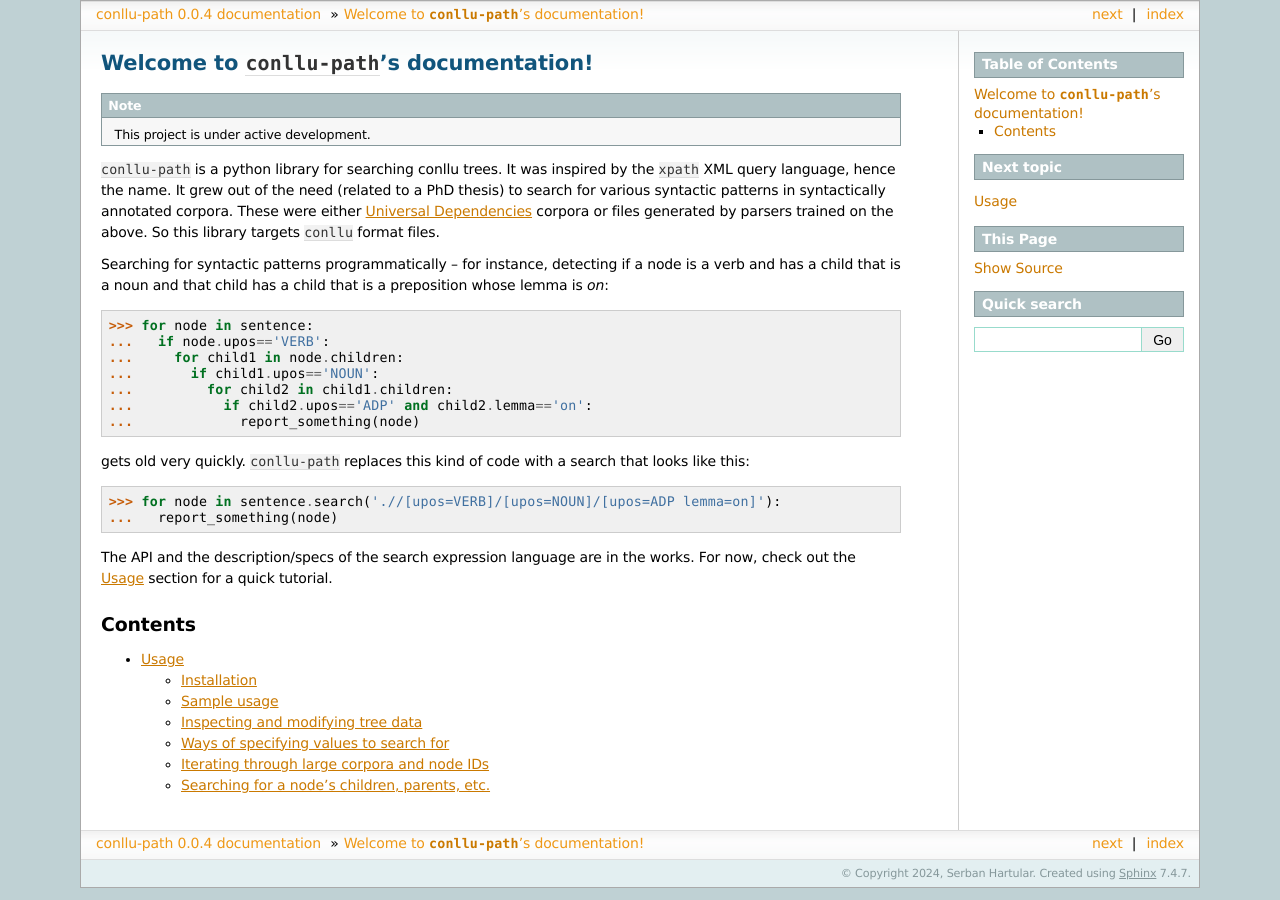
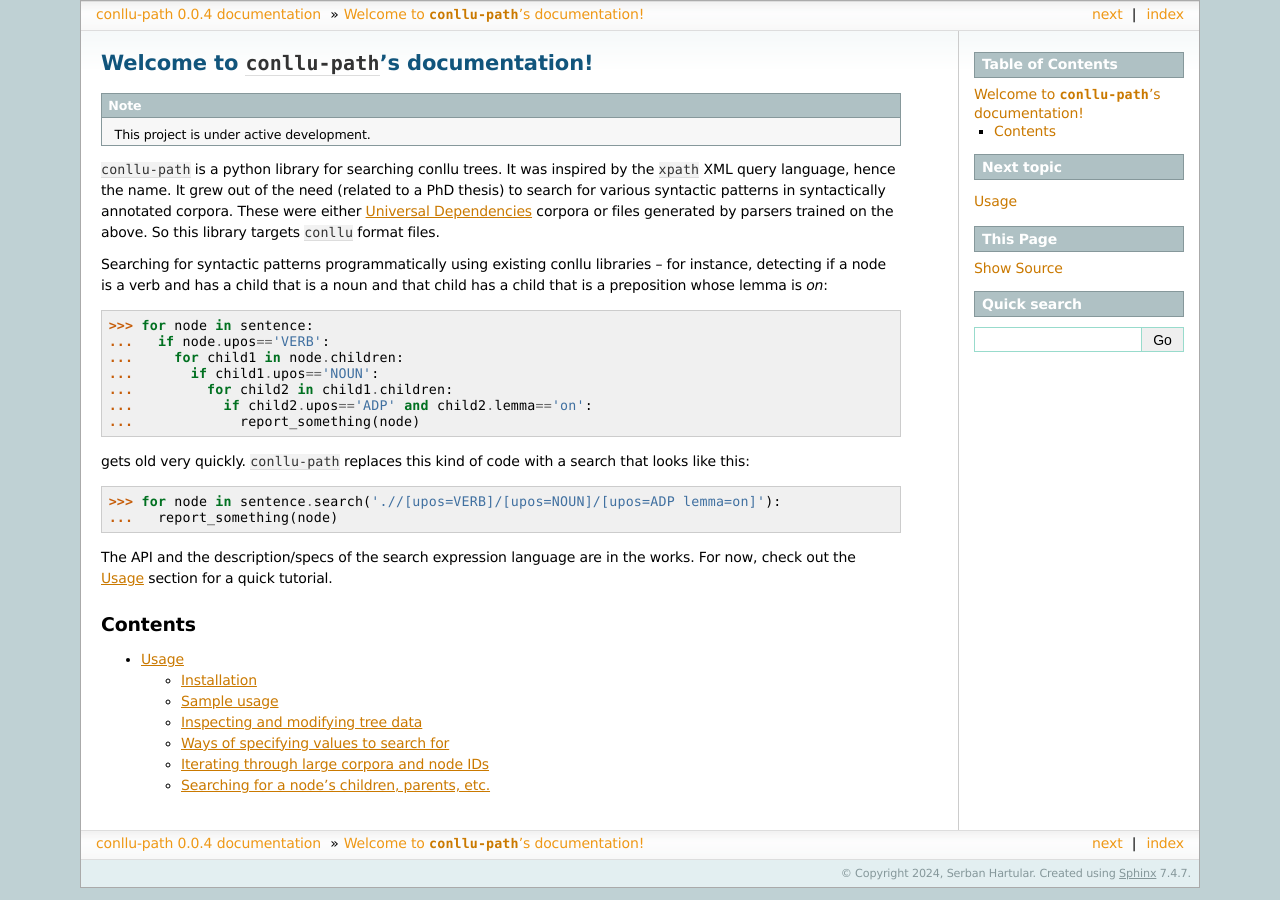
Before and after one commit to serban-hartular/conllu-path, a Sphinx documentation site: the page built from docs/source/index.rst, in a window 1280 px wide. Built offline with Sphinx 7.4.7, drawn with Linux system fonts in a browser that asks for light colours.

Commit message:
Corrected index.rst error

```diff
--- a/docs/source/index.rst
+++ b/docs/source/index.rst
@@ -18,7 +18,8 @@ annotated corpora. These were either `Universal Dependencies
 corpora or files generated by parsers trained on the above.
 So this library targets ``conllu`` format files.
 
-Searching for syntactic patterns programmatically -- for instance, detecting
+Searching for syntactic patterns programmatically using existing conllu libraries
+-- for instance, detecting
 if a node is a verb and has a child that is a noun and that child has a child
 that is a preposition whose lemma is *on*:
 
```
Also changed, not shown: 5 other files.
